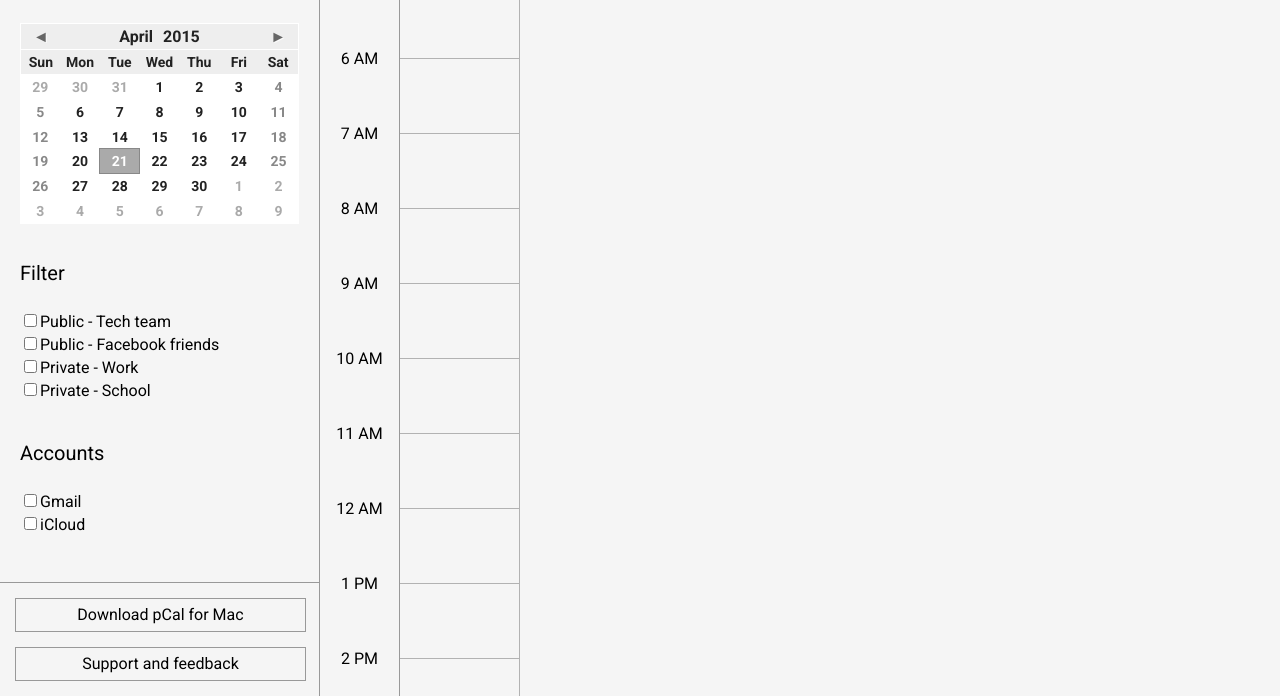
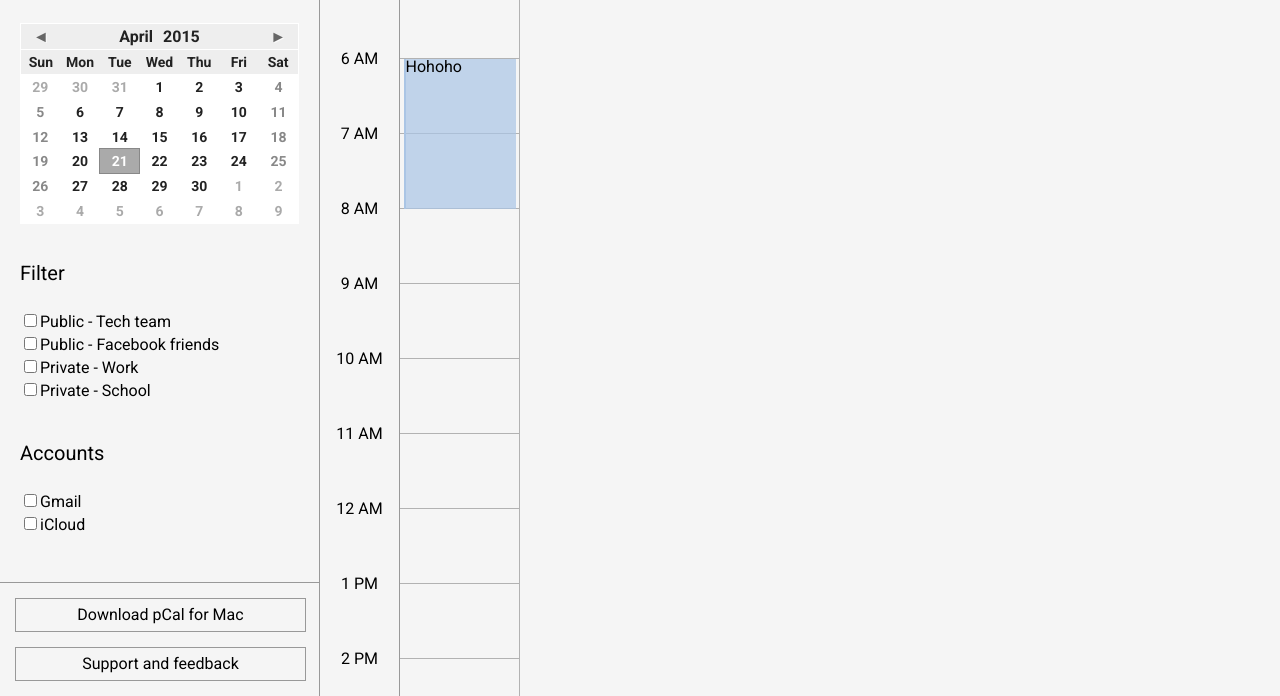
Before and after one commit to fuksi/pcal, a plain HTML site: page main/index.html in a window 1280 px wide. Shown: the part 104-800 px from the top of the page. Drawn offline with nearby package versions, Linux system fonts and the light colour scheme.

Commit message:
Add frame & styling for actual events

```diff
--- a/main/index.html
+++ b/main/index.html
@@ -118,7 +118,8 @@
 					<div class="time-holder"><span>5 PM</span></div>
 					<div class="empty-time-holder time-holder"></div>
 				</div>
-				<div class="events wide-col-xs-3">
+				<div class="calendar-content wide-col-xs-3">
+					<div class="event-holders">
 						<div class="event-holder">
 						</div>
 						<div class="event-holder">
@@ -146,6 +147,12 @@
 						<div class="event-holder">
 						</div>
 					</div>
+					<div class="actual-events">
+						<div class="event event-1">
+							Hohoho
+						</div>
+					</div>
+				</div>
 
 
 				<!-- <div class="placeholder">
--- a/main/sass/_main-calendar.scss
+++ b/main/sass/_main-calendar.scss
@@ -118,11 +118,31 @@
 	}
 }
 
-.events {
+.calendar-content {
+	position: relative;
 	.event-holder {
 		height: 75px;
 		box-sizing: border-box;
 		border-right: 1px solid $light-grey;
 		border-bottom: 1px solid $light-grey;
 	}
+
 }
+
+.actual-events {
+	position: absolute;
+	top: 0;
+	width: 100%;
+	.event {
+		width:94%;
+		margin-left: 3%;
+		box-sizing: border-box;
+	}
+	.event-1 {
+		position: absolute;
+		top: 75px;
+		height: 150px;
+		background-color: rgba(170, 197, 229, 0.7);
+		border-left: 2px solid rgb(170, 197, 229);
+	}
+}
```
Also changed, not shown: main/stylesheets/style.css. Lines whose indentation alone changed are shown as unchanged.
